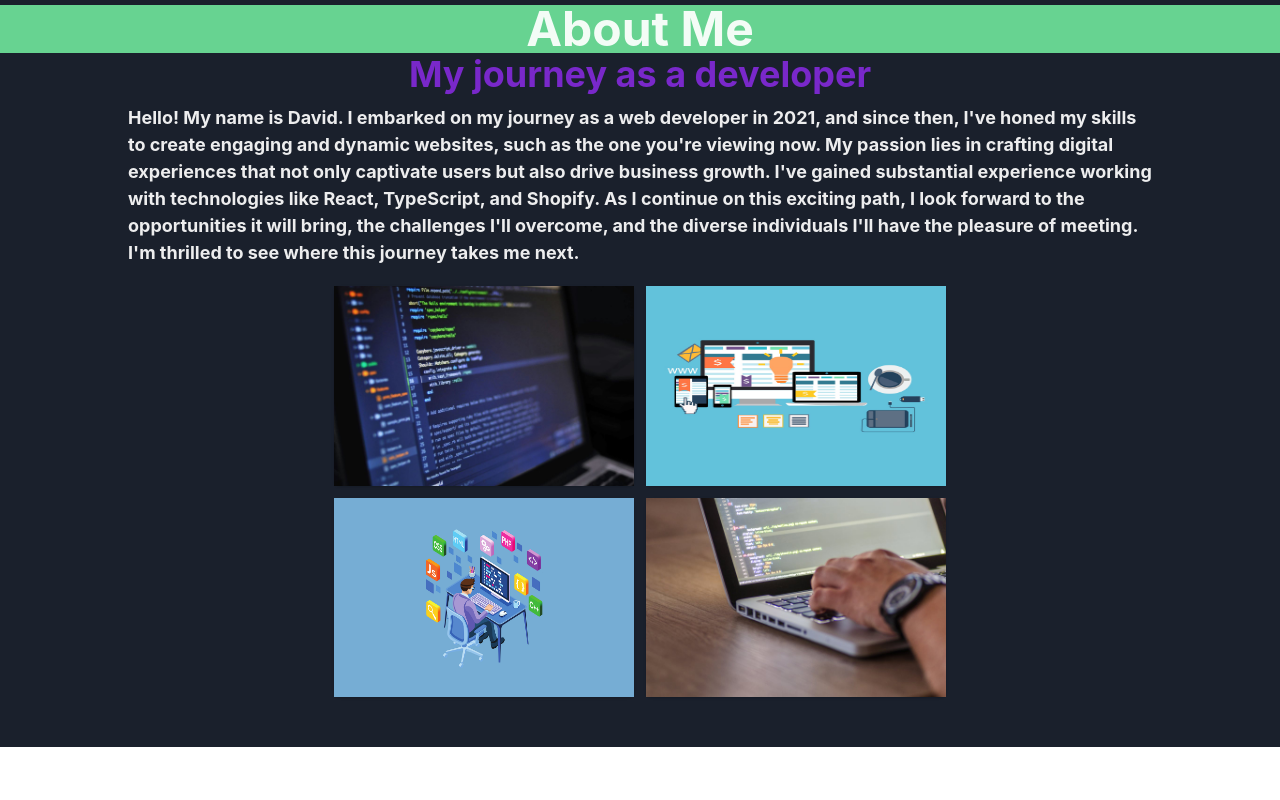
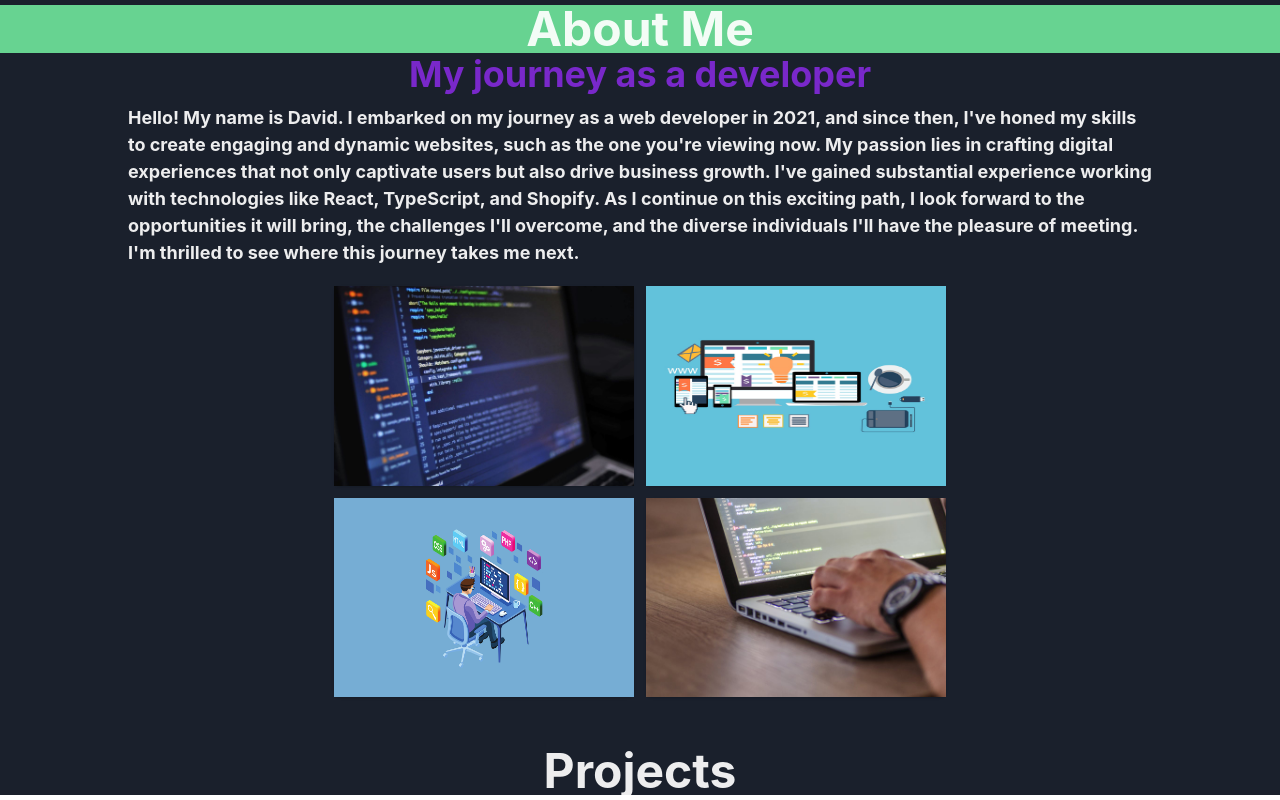
Before and after one commit to dperez00/portfolio-site, a React (Vite) app in the folder portfolio-site/: page / in a window 1280 px wide. Shown: the part 585-1385 px from the top of the page. Before the commit the page ends 1332 px from the top, so only its background shows below. Built offline with nearby package versions, Linux system fonts and the light colour scheme.

Commit message:
Add Projects component to App.tsx and create Projects.tsx

```diff
--- a/portfolio-site/src/App.tsx
+++ b/portfolio-site/src/App.tsx
@@ -2,6 +2,7 @@ import { Grid, GridItem } from "@chakra-ui/react";
 import Banner from "./components/Banner";
 import NavBar from "./components/NavBar";
 import AboutMe from "./components/AboutMe";
+import Projects from "./components/Projects";
 
 function App() {
   return (
@@ -17,6 +18,7 @@ function App() {
       <GridItem area="main">
         <Banner />
         <AboutMe />
+        <Projects />
       </GridItem>
     </Grid>
   );
--- /dev/null
+++ b/portfolio-site/src/components/Projects.tsx
@@ -0,0 +1,14 @@
+import { HStack, Heading } from "@chakra-ui/react";
+import React from "react";
+
+const Projects = () => {
+  return (
+    <HStack justifyContent="center">
+      <Heading as="h2" size="2xl">
+        Projects
+      </Heading>
+    </HStack>
+  );
+};
+
+export default Projects;
```
